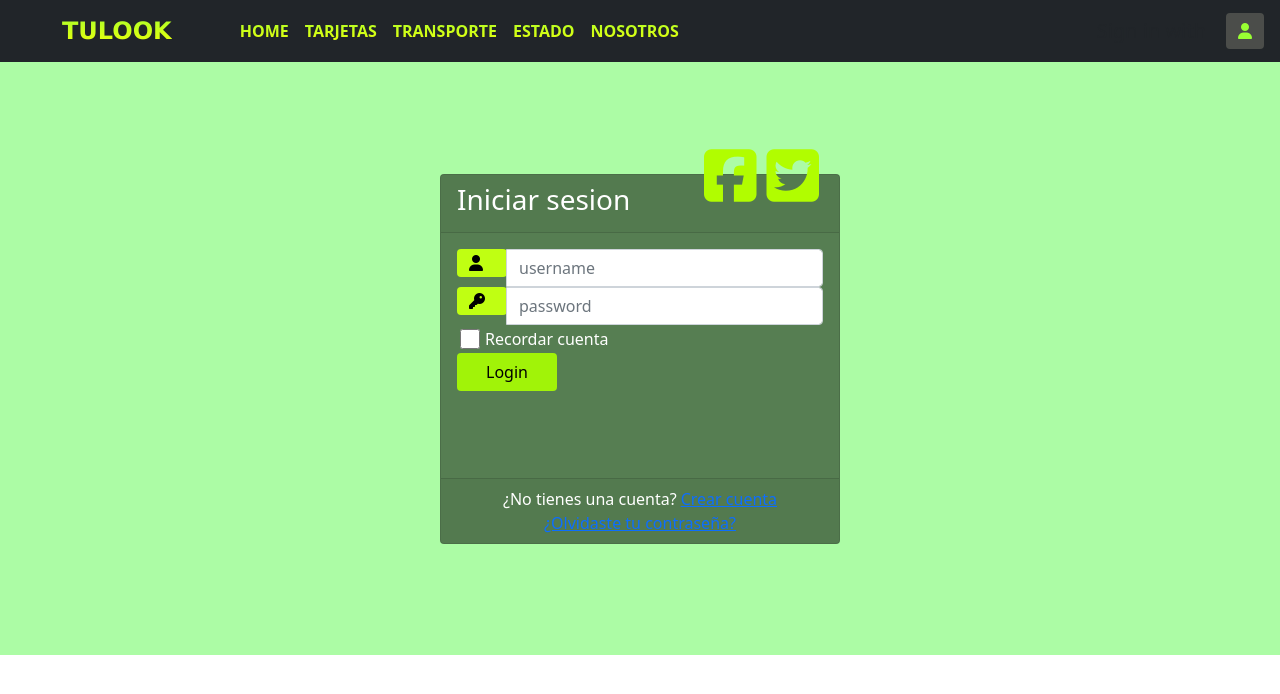
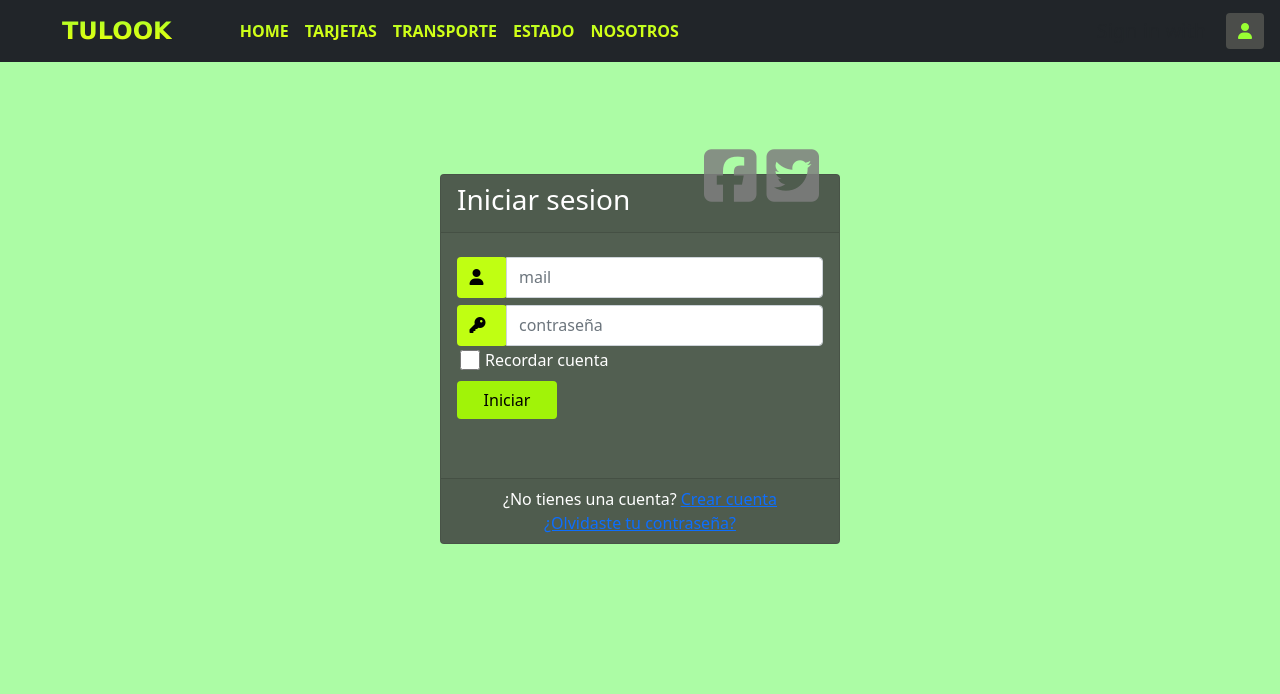
Before and after one commit to VicenteKrause/ProyectoWeb2.0, an Angular app: page /login in a window 1280 px wide. Shown: the top 694 px of the page. Built offline with nearby package versions, Linux system fonts and the light colour scheme.

Commit message:
cambios generales

```diff
--- a/package.json
+++ b/package.json
@@ -19,6 +19,7 @@
     "@angular/platform-browser-dynamic": "~13.3.0",
     "@angular/router": "~13.3.0",
     "@popperjs/core": "^2.11.5",
+    "autoprefixer": "^10.4.5",
     "bootstrap": "^5.1.3",
     "font-awesome": "^4.7.0",
     "jquery": "^3.6.0",
--- a/src/app/app-routing.module.ts
+++ b/src/app/app-routing.module.ts
@@ -11,6 +11,7 @@ import { MetroComponent } from './screen/metro/metro.component';
 import { TaxiComponent } from './screen/taxi/taxi.component';
 import { ColectivoComponent } from './screen/colectivo/colectivo.component';
 import { MicrosComponent } from './screen/micros/micros.component';
+import { ListUsersComponent } from './screen/list-users/list-users.component';
 
 const routes: Routes = [
   { path: '', redirectTo: '/home', pathMatch: 'full' },
@@ -25,7 +26,9 @@ const routes: Routes = [
   { path: 'taxi',component: TaxiComponent },
   { path: 'colectivo',component: ColectivoComponent },
   { path: 'micros',component: MicrosComponent },
+  { path: 'listUsers',component: ListUsersComponent },
 ];
+
 
 @NgModule({
   imports: [RouterModule.forRoot(routes)],
--- a/src/app/app.component.scss
+++ b/src/app/app.component.scss
@@ -0,0 +1,3 @@
+body{
+    background-color: rgb(172, 252, 165);
+}
--- a/src/app/screen/list-users/list-users.component.html
+++ b/src/app/screen/list-users/list-users.component.html
@@ -1,19 +1,21 @@
 <body style="background-color:rgb(172, 252, 165)">
     <div class="componente-lista">
         <div class="alert alert-primary" role="alert" *ngIf="listUsers.length == 0">
-            Aun no has añadido ningun contacto
+            No hay usuaarios rgistrados
         </div>
 
         <table class="table table-bordered" *ngIf="listUsers.length > 0">
             <thead>
                 <tr>
-                    <th>Nombre Completo</th>
+                    <th>Mail usuario</th>
+                    <th>Contraseña</th>
 
                 </tr>
 
             </thead>
             <tbody *ngFor="let item of listUsers">
                 <tr>
+                    <td>{{item.mail}}</td>
                     <td>{{item.password}}</td>
                 </tr>
             </tbody>
--- a/src/app/screen/login/login.component.html
+++ b/src/app/screen/login/login.component.html
@@ -15,20 +15,20 @@
 						<div class="input-group-prepend">
 							<span class="input-group-text"><i class="fas fa-user"></i></span>
 						</div>
-						<input type="text" class="form-control" placeholder="username">
+						<input type="text" class="form-control" placeholder="mail">
 
 					</div>
 					<div class="input-group form-group">
 						<div class="input-group-prepend">
 							<span class="input-group-text"><i class="fas fa-key"></i></span>
 						</div>
-						<input type="password" class="form-control" placeholder="password">
+						<input type="password" class="form-control" placeholder="contraseña">
 					</div>
 					<div class="row align-items-center remember">
 						<input type="checkbox">Recordar cuenta
 					</div>
 					<div class="form-group">
-						<input type="submit" value="Login" class="btn float-right login_btn" (click)="home()" [routerLink]="['/home']">
+						<input type="submit" value="Iniciar" class="btn float-right login_btn" (click)="home()" [routerLink]="['/home']">
 					</div>
 				</form>
 			</div>
--- a/src/app/screen/login/login.component.scss
+++ b/src/app/screen/login/login.component.scss
@@ -1,56 +1,59 @@
-.container{
+.container {
   height: 100%;
   align-content: center;
 }
 
-    .card{
+.card {
   height: 370px;
   margin-top: 10%;
   margin-bottom: 10%;
   width: 400px;
-        background-color: rgba(0,0,0,0.5) !important;
+  background-color: rgba(66, 66, 66, 0.842) !important;
 }
 
-    .social_icon span{
+.social_icon span {
   font-size: 60px;
   margin-left: 10px;
-        color: #b1fd00;
+  color: #7e7e7eda;
 }
 
-    .social_icon span:hover{
-        color: white;
+.fa-facebook-square:hover {
+  color: #3c5a9c;
   cursor: pointer;
 }
 
-    .card-header h3{
+.fa-twitter-square:hover {
+  color: #0d98e9;
+  cursor: pointer;
+}
+
+.card-header h3 {
   color: white;
 }
 
-    .social_icon{
+.social_icon {
   position: absolute;
   right: 20px;
   top: -45px;
 }
 
-    .input-group-prepend span{
+.input-group-prepend span {
   width: 50px;
   background-color: #c0ff12;
   color: black;
-        border:0 !important;
+  border: 0 !important;
 }
 
-    input:focus{
-        outline: 0 0 0 0  !important;
+input:focus {
+  outline: 0 0 0 0 !important;
   box-shadow: 0 0 0 0 !important;
-
 }
 
-    .remember{
+.remember {
   color: white;
 }
 
-    .remember input
-    {
+.remember input {
   width: 20px;
   height: 20px;
   margin-left: 15px;
@@ -59,21 +62,29 @@
   margin-bottom: 1%;
 }
 
-    .login_btn{
+.login_btn {
   color: black;
   background-color: #a1f308;
   width: 100px;
 }
 
-    .login_btn:hover{
+.login_btn:hover {
   color: rgb(235, 252, 4);
-        background-color: rgb(255, 255, 255);
+  background-color: rgb(73, 73, 73);
 }
 
-    .links{
+.links {
   color: white;
 }
 
-    .links a{
+.links a {
   margin-left: 4px;
 }
+
+.input-group-text{
+    padding: 25%;
+}
+
+.form-group{
+    padding-top: 2%;
+}
--- a/src/app/screen/micros/micros.component.scss
+++ b/src/app/screen/micros/micros.component.scss
@@ -0,0 +1,4 @@
+.card{
+    background-color:rgba(83, 83, 83, 0.753);
+    color: rgb(191, 241, 9);
+}
--- a/src/app/screen/sing-up/sing-up.component.html
+++ b/src/app/screen/sing-up/sing-up.component.html
@@ -37,7 +37,7 @@
                         value="Login"
                         class="btn float-right login_btn"
                         (click)="crear()"
-                        [routerLink]="['/micros']"
+                        [routerLink]="['/listUsers']"
 
                     >
                         Iniciar
--- a/src/app/screen/sing-up/sing-up.component.scss
+++ b/src/app/screen/sing-up/sing-up.component.scss
@@ -8,7 +8,7 @@
     margin-top: 10%;
     margin-bottom: 10%;
     width: 400px;
-    background-color: rgba(0,0,0,0.5) !important;
+    background-color: rgba(66, 66, 66, 0.842) !important;
 }
 
 .social_icon span{
@@ -67,7 +67,7 @@ input:focus{
 
 .login_btn:hover{
     color: rgb(235, 252, 4);
-    background-color: rgb(255, 255, 255);
+    background-color: rgb(73, 73, 73);
 }
 
 .links{
@@ -77,3 +77,11 @@ input:focus{
 .links a{
     margin-left: 4px;
 }
+
+.input-group-text{
+    padding: 25%;
+}
+
+.form-group{
+    padding-top: 2%;
+}
--- a/src/styles.scss
+++ b/src/styles.scss
@@ -1,2 +1,6 @@
 /* You can add global styles to this file, and also import other style files */
 @import "../node_modules/bootstrap/scss/bootstrap";
+
+body{
+    background-color: rgb(172, 252, 165);
+}
```
Also changed, not shown: src/app/screen/micros/micros.component.html (+68 -42 lines), 1 other file (tests, documents, lock files or other folders). Lines whose indentation alone changed are shown as unchanged.
